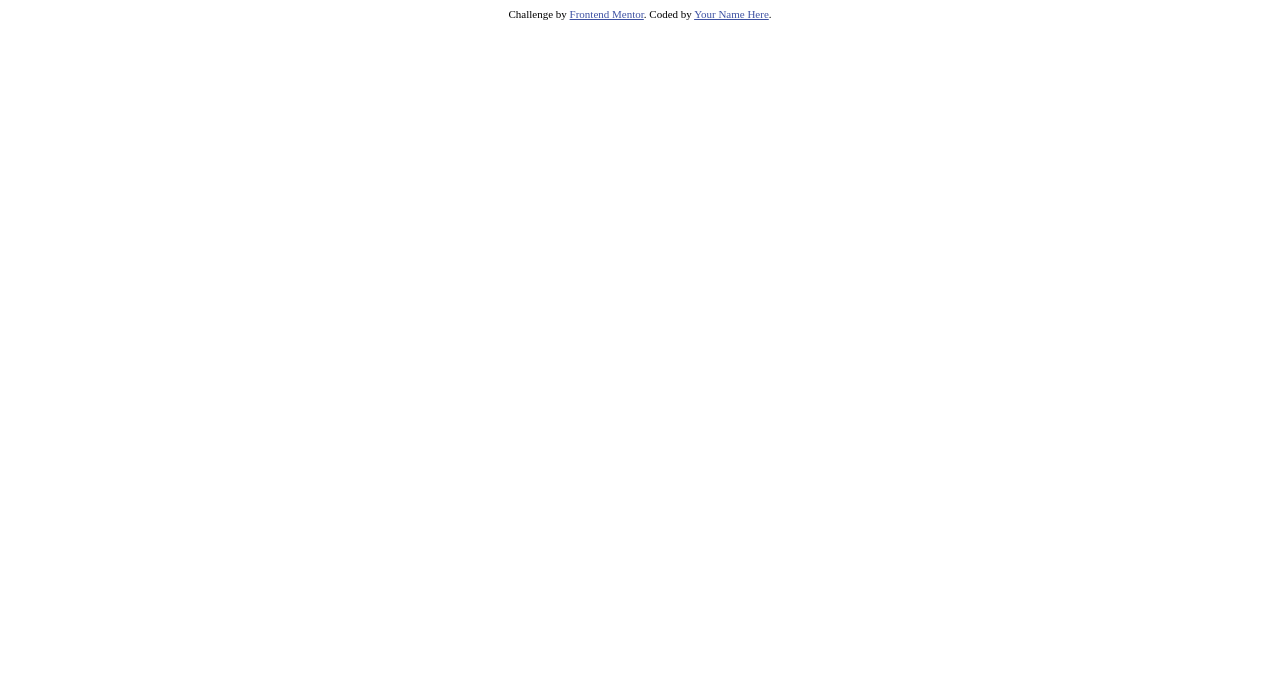
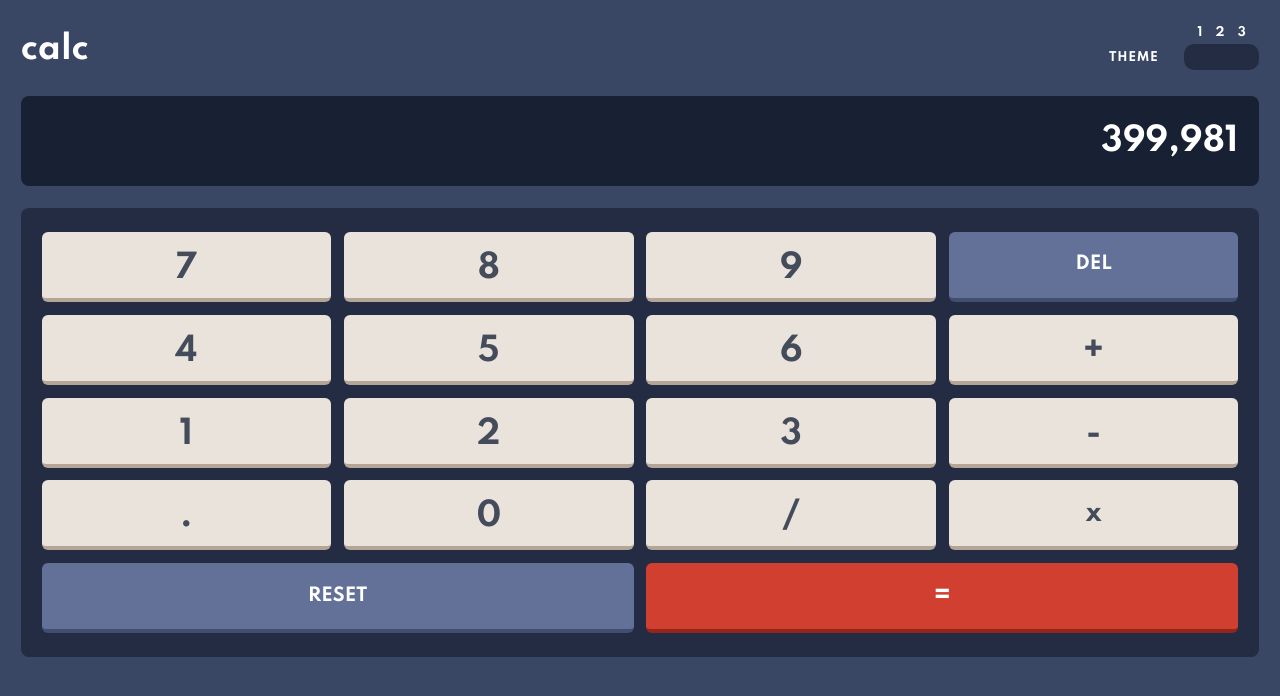
Before and after one commit to purple-mountain/calculator-app-main, a plain HTML site: page index.html in a window 1280 px wide. Drawn offline with Linux system fonts and the light colour scheme.

Commit message:
Add files via upload

```diff
--- a/index.html
+++ b/index.html
@@ -2,25 +2,122 @@
 <html lang="en">
 <head>
   <meta charset="UTF-8">
-  <meta name="viewport" content="width=device-width, initial-scale=1.0"> <!-- displays site properly based on user's device -->
-
+  <meta name="viewport" content="width=device-width, initial-scale=1.0">
   <link rel="icon" type="image/png" sizes="32x32" href="./images/favicon-32x32.png">
-
+  <link rel="stylesheet" href="/css/main.css">
+  <link rel="preconnect" href="https://fonts.googleapis.com">
+  <link rel="preconnect" href="https://fonts.gstatic.com" crossorigin>
+  <link href="https://fonts.googleapis.com/css2?family=Spartan:wght@700&display=swap" rel="stylesheet">
   <title>Frontend Mentor | Calculator app</title>
 
-  <!-- Feel free to remove these styles or customise in your own stylesheet 👍 -->
-  <style>
-    .attribution { font-size: 11px; text-align: center; }
-    .attribution a { color: hsl(228, 45%, 44%); }
-  </style>
 </head>
 <body>
+  <main>
+    <div class="header">
+      <div class="calc">
+        <h1>calc</h1>
+      </div>
+      <div class="theme-wrapper">
+        <div class="theme">
+          <div id="theme">THEME</div>
+          <!-- Using flexbox to move theme to bottom -->
+          <div class="switcher">
+            <div class="switcher__numbers-wrapper">
+              <div class="numbers">1</div>
+              <div class="numbers">2</div>
+              <div class="numbers">3</div>
+            </div>
+            <div class="switcher__circle">
 
+            </div>
+            <!-- Maybe do with display property
+            or with switching positons(flex,grid,animation)-->
+          </div>
+        </div>
+      </div>
 
+    </div>
 
-  <div class="attribution">
-    Challenge by <a href="https://www.frontendmentor.io?ref=challenge" target="_blank">Frontend Mentor</a>.
-    Coded by <a href="#">Your Name Here</a>.
-  </div>
+    <div class="input">
+      <div class="input__num">399,981</div>
+    </div>
+
+    <div class="buttons">
+      <div id="seven" class="btn-wrapper">
+        <button class="btn">7</button>
+      </div>
+
+      <div id="eight" class="btn-wrapper">
+        <button class="btn">8</button>
+      </div>
+
+      <div id="nine" class="btn-wrapper">
+        <button class="btn">9</button>
+      </div>
+
+      <div id="del" class="btn-wrapper">
+        <button class="btn">DEL</button>
+      </div>
+
+      <div id="four" class="btn-wrapper">
+        <button class="btn">4</button>
+      </div>
+
+      <div id="five" class="btn-wrapper">
+        <button class="btn">5</button>
+      </div>
+
+      <div id="six" class="btn-wrapper">
+        <button class="btn">6</button>
+      </div>
+
+      <div id="plus" class="btn-wrapper">
+        <button class="btn">+</button>
+      </div>
+
+      <div id="one" class="btn-wrapper">
+        <button class="btn">1</button>
+      </div>
+
+      <div id="two" class="btn-wrapper">
+        <button class="btn">2</button>
+      </div>
+
+      <div id="three" class="btn-wrapper">
+        <button class="btn">3</button>
+      </div>
+
+      <div id="minus" class="btn-wrapper">
+        <button class="btn">-</button>
+      </div>
+
+      <div id="point" class="btn-wrapper">
+        <button class="btn">.</button>
+      </div>
+
+      <div id="zero" class="btn-wrapper">
+        <button class="btn">0</button>
+      </div>
+
+      <div id="divide" class="btn-wrapper">
+        <button class="btn">/</button>
+      </div>
+
+      <div id="multiply" class="btn-wrapper">
+        <button class="btn">x</button>
+      </div>
+
+      <div id="reset" class="btn-wrapper">
+        <button class="btn">RESET</button>
+      </div>
+
+      <div id="equal" class="btn-wrapper">
+        <button class="btn">=</button>
+      </div>
+
+    </div>
+  </main>
+
+  <script src="index.js"></script>
 </body>
 </html>
--- /dev/null
+++ b/scss/_variables.scss
@@ -0,0 +1,139 @@
+// Theme 1
+
+// Backgrounds
+$clr-theme1-dark-blue-main-bg: hsl(222, 26%, 31%);
+$clr-theme1-dark-blue-toogle-keypad-bg: hsl(223, 31%, 20%);
+$clr-theme1-dark-blue-screen-bg: hsl(224, 36%, 15%);
+
+
+// Keys
+$clr-theme1-dark-blue-key-bg: hsl(225, 21%, 49%);
+$clr-theme1-dark-blue-keyshadow: hsl(224, 28%, 35%);
+
+$clr-theme1-red-key-bg-toggle: hsl(6, 63%, 50%);
+$clr-theme1-darkred-keyshadow: hsl(6, 70%, 34%);
+
+$clr-theme1-orange-key-bg: hsl(30, 25%, 89%);
+$clr-theme1-orange-keyshadow: hsl(28, 16%, 65%);
+
+
+// Text
+$clr-theme1-text-dark-blue: hsl(221, 14%, 31%);
+$clr-white: hsl(0, 0, 100%);
+
+
+
+
+// Theme 2
+
+// Backgrounds
+
+
+// Keys
+
+
+// Text
+
+
+
+
+// Theme 3
+
+// Backgrounds
+
+
+// Keys
+
+
+// Text
+
+
+
+
+
+
+
+
+
+// ### Theme 1
+
+// #### Backgrounds
+
+// - Very dark desaturated blue (main background): hsl(222, 26%, 31%)
+// - Very dark desaturated blue (toggle background, keypad background): hsl(223, 31%, 20%)
+// - Very dark desaturated blue (screen background): hsl(224, 36%, 15%)
+
+// #### Keys
+
+// - Desaturated dark blue (key background): hsl(225, 21%, 49%)
+// - Desaturated dark blue (key shadow): hsl(224, 28%, 35%)
+
+// - Red (key background, toggle): hsl(6, 63%, 50%)
+// - Dark red (key shadow): hsl(6, 70%, 34%)
+
+// - Light grayish orange (key background): hsl(30, 25%, 89%)
+// - Grayish orange (key shadow): hsl(28, 16%, 65%)
+
+// #### Text
+
+// - Very dark grayish blue: hsl(221, 14%, 31%)
+// - White: hsl(0, 0, 100%)
+
+// ### Theme 2
+
+// #### Backgrounds
+
+// - Light gray (main background): hsl(0, 0%, 90%)
+// - Grayish red (toggle background, keypad background): hsl(0, 5%, 81%)
+// - Very light gray (screen background): hsl(0, 0%, 93%)
+
+// #### Keys
+
+// - Dark moderate cyan (key background): hsl(185, 42%, 37%)
+// - Very dark cyan (key shadow): hsl(185, 58%, 25%)
+
+// - Orange (key background, toggle): hsl(25, 98%, 40%)
+// - Dark orange (key shadow): hsl(25, 99%, 27%)
+
+// - Light grayish yellow (key background): hsl(45, 7%, 89%)
+// - Dark grayish orange (key shadow): hsl(35, 11%, 61%)
+
+// #### Text
+
+// - Very dark grayish yellow: hsl(60, 10%, 19%)
+// - White (text): hsl(0, 0, 100%)
+
+// ### Theme 3
+
+// #### Backgrounds
+
+// - Very dark violet (main background): hsl(268, 75%, 9%)
+// - Very dark violet (toggle background, keypad background, screen background): hsl(268, 71%, 12%)
+
+// #### Keys
+
+// - Dark violet (key background): hsl(281, 89%, 26%)
+// - Vivid magenta (key shadow): hsl(285, 91%, 52%)
+
+// - Pure cyan (key background, toggle): hsl(176, 100%, 44%)
+// - Soft cyan (key shadow): hsl(177, 92%, 70%)
+
+// - Very dark violet (key background): hsl(268, 47%, 21%)
+// - Dark magenta (key shadow): hsl(290, 70%, 36%)
+
+// #### Text
+
+// - Light yellow: hsl(52, 100%, 62%)
+// - Very dark blue: hsl(198, 20%, 13%)
+// - White (text): hsl(0, 0, 100%)
+
+// ## Typography
+
+// ### Body Copy
+
+// - Font size (numbers): 32px
+
+// ### Font
+
+// - Family: [Spartan](https://fonts.google.com/specimen/Spartan)
+// - Weights: 700
--- /dev/null
+++ b/scss/main.scss
@@ -0,0 +1,162 @@
+@import 'variables';
+
+* {
+    margin: 0;
+    padding: 0;
+    box-sizing: border-box;
+}
+
+html, body {
+    width: 100%;
+    height: 100%;
+}
+
+body {
+    font-size: 16px;
+    font-family: 'Spartan', sans-serif;
+    background-color: $clr-theme1-dark-blue-main-bg;
+}
+
+main {
+    width: 100%;
+    padding: 1.6rem 1.3rem;
+
+    .header {
+        position: relative;
+        color: $clr-white;
+        margin-bottom: 1.8rem;
+
+        .calc {
+            display: inline-block;
+
+            h1 {
+                padding-top: 4px;
+            }
+        }
+        .theme-wrapper {
+            display: inline-block;
+            position: absolute;
+            right: 0;
+
+            .theme {
+                display: flex;
+                column-gap: 1.6rem;
+                font-size: 12px;
+
+                #theme {
+                    align-self: flex-end;
+                    letter-spacing: 0.7px;
+                    padding-bottom: 4.3px;
+                }
+
+                .switcher {
+                    align-self: flex-end;
+
+
+                    &__numbers-wrapper {
+                        display: flex;
+                        justify-content: space-evenly;
+                        margin-bottom: 4px;
+
+                        .numbers {
+                            display: inline-block;
+                        }
+                    }
+                    &__circle {
+                        height: 26px;
+                        width: 75px;
+                        background-color: $clr-theme1-dark-blue-toogle-keypad-bg;
+                        border-radius: 10px;
+                    }
+                }
+            }
+        }
+    }
+
+    .input {
+        background-color: $clr-theme1-dark-blue-screen-bg;
+        color: $clr-white;
+        font-size: 2rem;
+        border-radius: 8px;
+        margin-bottom: 1.4rem;
+
+        &__num {
+            text-align: right;
+            padding: 1.6rem 1.3rem;
+        }
+    }
+
+    .buttons {
+        display: grid;
+        grid-template-columns: repeat(4, minmax(0, 1fr));
+        grid-template-rows: repeat(5, minmax(0, 1fr));
+        grid-template-areas: "seven eight nine del"
+                             "four five six plus"
+                             "one two three minus"
+                             "point zero divide x"
+                             "reset reset equal equal";
+        gap: 0.8rem;
+        background-color: $clr-theme1-dark-blue-toogle-keypad-bg;
+        border-radius: 8px;
+        padding: 1.5rem 1.3rem;
+
+        .btn-wrapper {
+            display: flex;
+            justify-content: center;
+            align-items: center;
+            background-color: $clr-theme1-orange-key-bg;
+            border-radius: 6px;
+            border-bottom: solid 4.7px $clr-theme1-orange-keyshadow;
+
+            .btn {
+                font-size: 2rem;
+                font-family: 'Spartan', sans-serif;
+                background: none;
+                color: $clr-theme1-text-dark-blue;
+                height: 2rem;
+                border-width: 0;
+
+                // padding: 5px;
+            }
+        }
+
+
+        #seven {
+            height: 70px;
+        }
+
+        #reset {
+            grid-area: reset;
+        }
+
+        #equal {
+            grid-area: equal;
+        }
+
+        #reset>button,
+        #del>button,
+        #equal>button {
+            color: white;
+        }
+
+        #reset>button,
+        #del>button {
+            font-size: 1.1rem;
+        }
+
+        #multiply>button,
+        #equal>button {
+            font-size: 1.6rem;
+        }
+
+        #reset,
+        #del {
+            background-color: $clr-theme1-dark-blue-key-bg;
+            border-bottom-color: $clr-theme1-dark-blue-keyshadow;
+        }
+        #equal {
+            background-color: $clr-theme1-red-key-bg-toggle;
+            border-bottom-color: $clr-theme1-darkred-keyshadow;
+        }
+    }
+}
```
Also changed, not shown: css/main.css (added), 1 other file.
